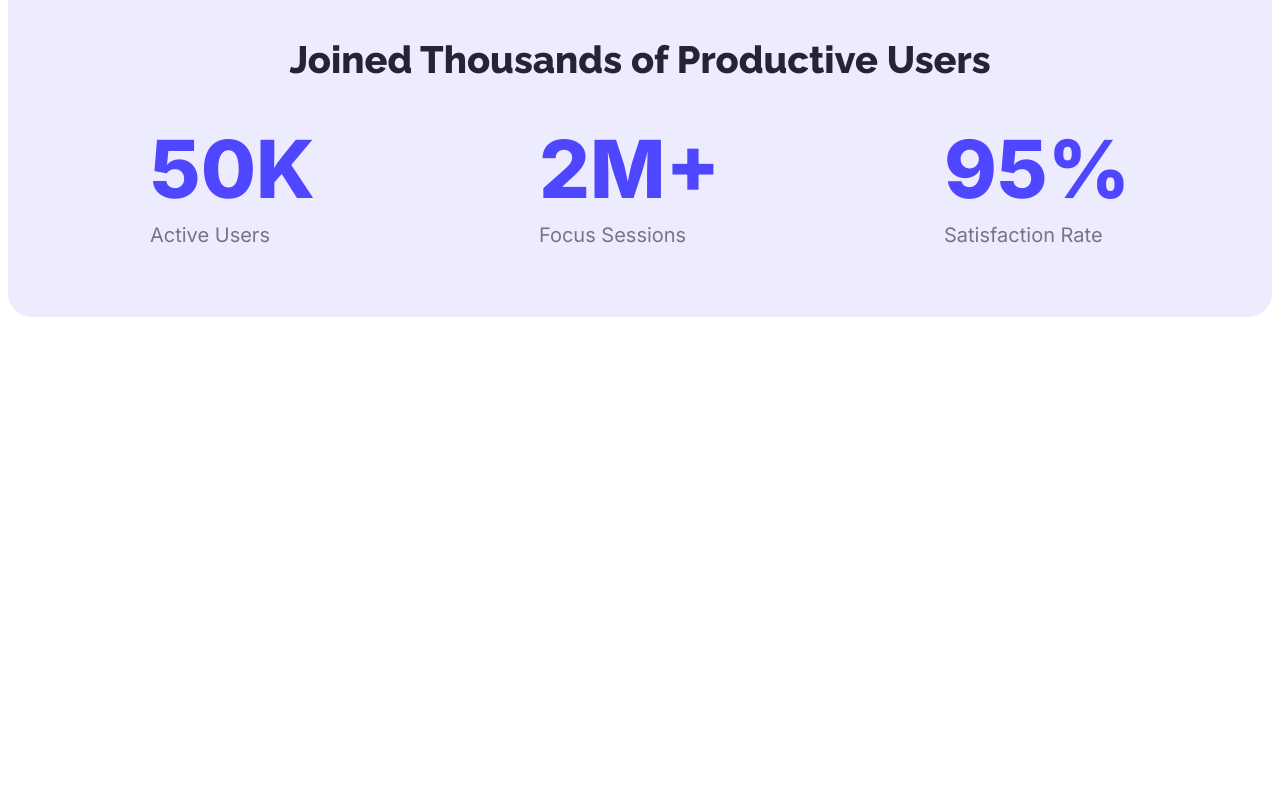
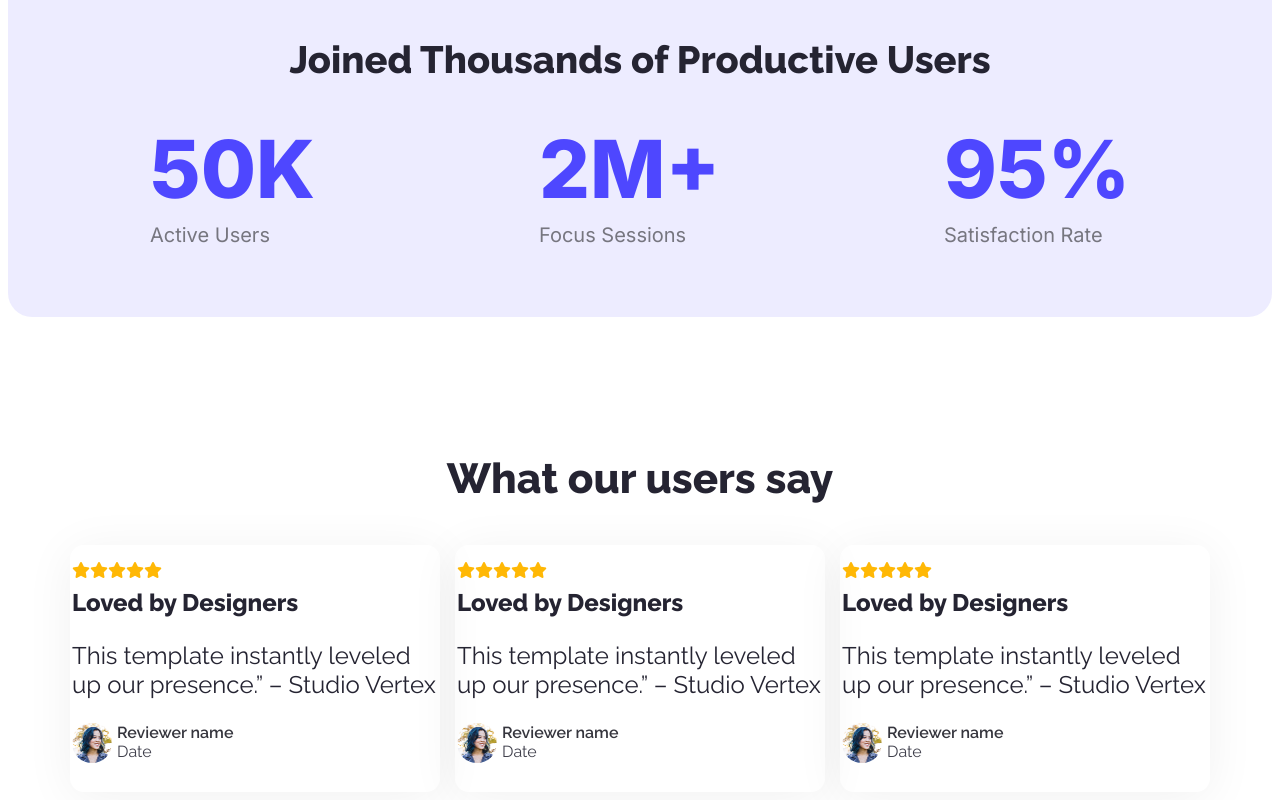
Before and after one commit to Tahmid-ah/Assign-1, a plain HTML site: page index.html in a window 1280 px wide. Shown: the part 1317-2117 px from the top of the page. Before the commit the page ends 1642 px from the top, so only its background shows below. Drawn offline with Linux system fonts and the light colour scheme.

Commit message:
4th section commit

```diff
--- a/css/style.css
+++ b/css/style.css
@@ -143,3 +143,88 @@
     font-family: Inter;
     margin-top: -100px;
 }
+
+/*---------------------------------*/
+
+.says-section{
+    max-width: 1140px;
+    margin: 0 auto;
+    justify-content: space-between;
+    margin-top: 137px;
+}
+ .our-says{
+    display: flex;
+    justify-content: space-between;
+
+ }
+
+ .says1{
+    width: 366px;
+    height: 243px;
+    gap: 20px;
+    border: 5px;
+    box-shadow: 0px 6px 50px 0px rgba(0, 0, 0, 0.06);
+    border-color: rgba(242, 237, 237, 1);
+    border-radius: 14px;
+    padding: 2px;
+ }
+
+.says-hedding{
+    color: rgba(37, 36, 50, 1);
+    font-weight: 800;
+    font-size: 42px;
+    font-family:Raleway ;
+    text-align: center;
+}
+
+.starts{
+    display: flex;
+    margin-top: 15px;
+    color: rgba(255, 184, 5, 1);
+}
+
+.says-inerhedding{
+    color: rgba(37, 36, 50, 1);
+    font-weight: 800;
+    font-size: 24px;
+    font-family:Raleway ;
+    margin:0 auto;
+    padding-top: 10px;
+}
+
+.says-inertext{
+    color: rgba(37, 36, 50, 1);
+    font-weight: 400;
+    font-size: 24px;
+    font-family:Raleway;
+
+}
+
+.profile{
+    display: flex;
+}
+
+.profile-image{
+    width: 40px;
+    height: 40px;
+    border-radius: 999px;
+    margin:0;
+    margin-right: 5px;
+}
+
+.profile-hedding{
+    color: rgb(53, 53, 61);
+    font-weight: 600;
+    font-size: 16px;
+    font-family:Raleway ;
+    margin:0 auto;
+}
+
+.profile-hedingtext{
+    color: rgb(63, 63, 75);
+    font-weight: 400;
+    font-size: 16px;
+    font-family:Raleway ;
+    margin:0;
+    justify-content: left;
+}
--- a/index.html
+++ b/index.html
@@ -11,6 +11,7 @@
 <link rel="preconnect" href="https://fonts.gstatic.com" crossorigin>
 <link href="https://fonts.googleapis.com/css2?family=Inter:ital,opsz,wght@0,14..32,100..900;1,14..32,100..900&family=Raleway:ital,wght@0,100..900;1,100..900&display=swap" rel="stylesheet">
     <link rel="stylesheet" href="css/style.css">
+    <script src="https://kit.fontawesome.com/183dc1ce6b.js" crossorigin="anonymous"></script>
 </head>
 <body>
     <header class="header">
@@ -51,6 +52,70 @@
                 </div>
 
             </div>
+        </section >
+
+        <section class="says-section">
+            <h3 class="says-hedding">
+                What our users say
+            </h3>
+            <div class="our-says">
+                <div class="says1">
+                    <div class="starts">
+                        <i class="fa-solid fa-star"></i>
+                        <i class="fa-solid fa-star"></i>
+                        <i class="fa-solid fa-star"></i>
+                        <i class="fa-solid fa-star"></i>
+                        <i class="fa-solid fa-star"></i>
+                    </div>
+                    <h4 class="says-inerhedding">Loved by Designers</h4>
+                    <p class="says-inertext">This template instantly leveled up our presence.” – Studio Vertex</p>
+                    <div class="profile">
+                        <img class="profile-image"   src="images/avatar.png" alt="profile-image">
+                        <div class="profile-text">
+                            <h5 class="profile-hedding">Reviewer name</h5>
+                            <p class="profile-hedingtext">Date</p>
+                        </div>
+                    </div>
+                </div>
+
+                <div class="says1">
+                    <div class="starts">
+                        <i class="fa-solid fa-star"></i>
+                        <i class="fa-solid fa-star"></i>
+                        <i class="fa-solid fa-star"></i>
+                        <i class="fa-solid fa-star"></i>
+                        <i class="fa-solid fa-star"></i>
+                    </div>
+                    <h4 class="says-inerhedding">Loved by Designers</h4>
+                    <p class="says-inertext">This template instantly leveled up our presence.” – Studio Vertex</p>
+                    <div class="profile">
+                        <img class="profile-image"   src="images/avatar.png" alt="profile-image">
+                        <div class="profile-text">
+                            <h5 class="profile-hedding">Reviewer name</h5>
+                            <p class="profile-hedingtext">Date</p>
+                        </div>
+                    </div>
+                </div>
+
+                <div class="says1">
+                    <div class="starts">
+                        <i class="fa-solid fa-star"></i>
+                        <i class="fa-solid fa-star"></i>
+                        <i class="fa-solid fa-star"></i>
+                        <i class="fa-solid fa-star"></i>
+                        <i class="fa-solid fa-star"></i>
+                    </div>
+                    <h4 class="says-inerhedding">Loved by Designers</h4>
+                    <p class="says-inertext">This template instantly leveled up our presence.” – Studio Vertex</p>
+                    <div class="profile">
+                        <img class="profile-image"   src="images/avatar.png" alt="profile-image">
+                        <div class="profile-text">
+                            <h5 class="profile-hedding">Reviewer name</h5>
+                            <p class="profile-hedingtext">Date</p>
+                        </div>
+                    </div>
+                </div>
+            </div>
         </section>
     </main>
 
```
